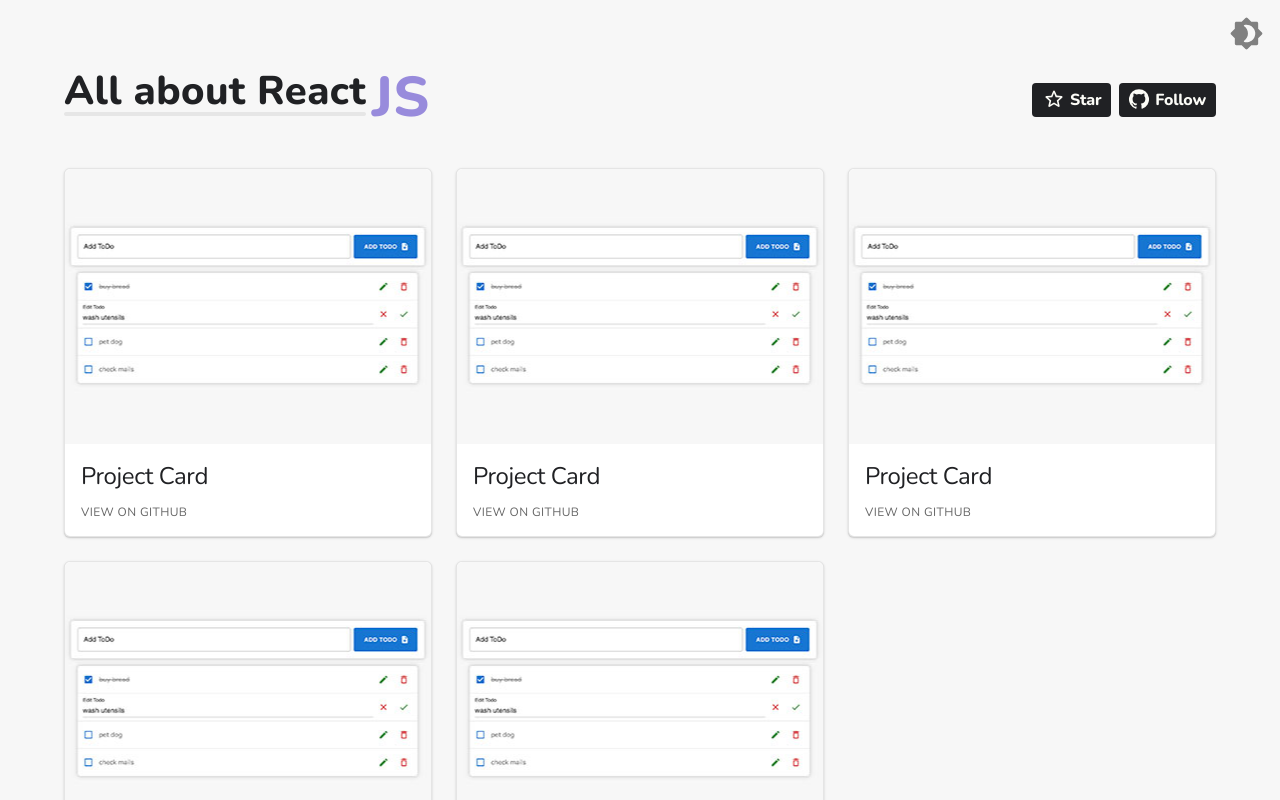
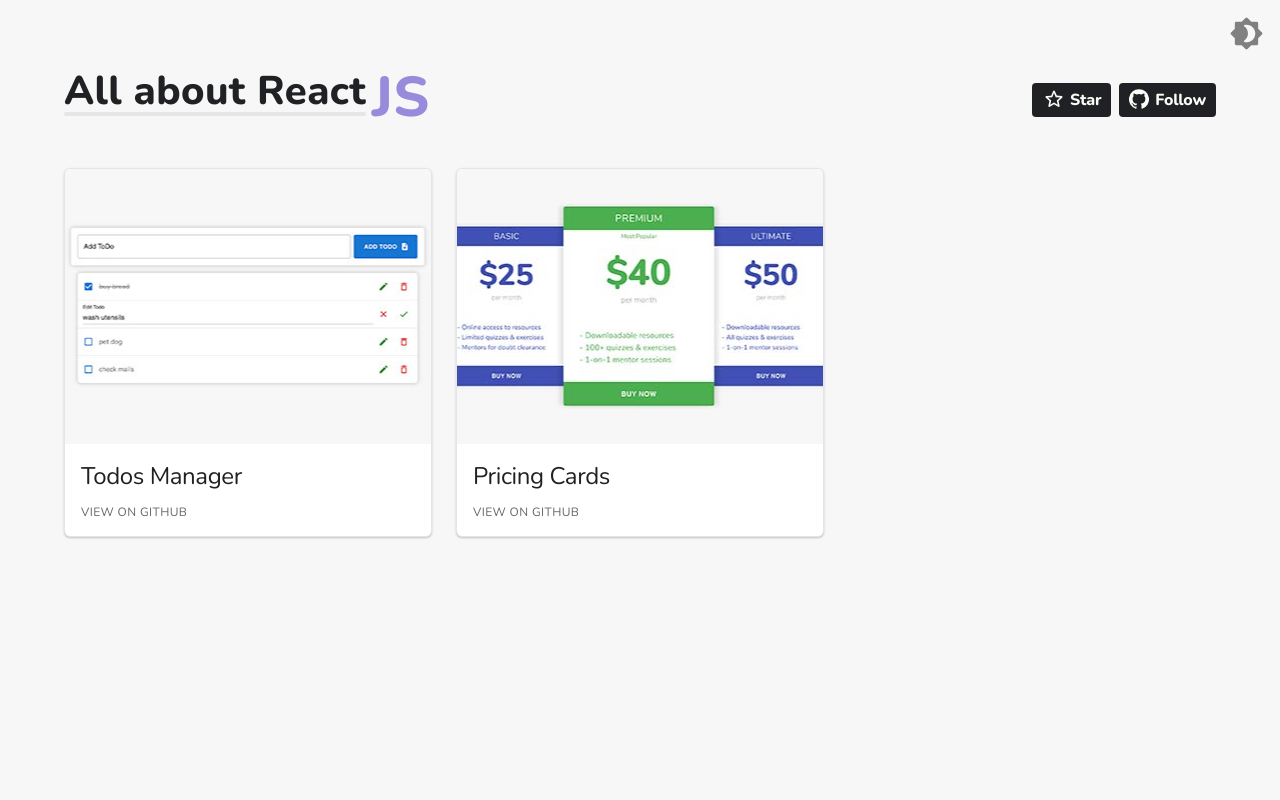
Before and after one commit to DemonDaddy22/all-about-reactJS, a React (Create React App) app: page / in a window 1280 px wide. Shown: the top 800 px of the page. Built offline with nearby package versions, Linux system fonts and the light colour scheme.

Commit message:
add project data to projects list

```diff
--- a/src/components/Home/components/ProjectCard/index.js
+++ b/src/components/Home/components/ProjectCard/index.js
@@ -1,20 +1,23 @@
 import React from 'react';
 
 import classes from './styles.module.css';
-import todosDarkImage from '../../../../images/todos_dark.jpg';
-import todosLightImage from '../../../../images/todos_light.jpg';
-import { themed } from '../../../../utils/theme';
 
 export default class ProjectCard extends React.Component {
 
+    handleClick = e => url => {
+        e.preventDefault();
+        window.open(url);
+    }
+
     render = () => {
+        const { title, image, projectPath, githubLink } = this.props;
 
-        return <div className={classes.cardContainer}>
+        return <div className={classes.cardContainer} onClick={(e) => this.handleClick(e)(projectPath)}>
             <div className={classes.cardImage}
-                style={{ backgroundImage: `url(${themed(todosLightImage, todosDarkImage)}`, backgroundSize: 'cover', backgroundPosition: 'center' }}></div>
+                style={{ backgroundImage: `url(${image})`, backgroundSize: 'cover', backgroundPosition: 'center' }}></div>
             <div className={classes.cardContent}>
-                <div className={classes.cardTitle}>Project Card</div>
-                <div className={classes.cardLink}>View on GitHub</div>
+                <div className={classes.cardTitle}>{title}</div>
+                <div className={classes.cardLink} onClick={(e) => this.handleClick(e)(githubLink)}>View on GitHub</div>
             </div>
         </div>;
     }
--- a/src/components/Home/index.js
+++ b/src/components/Home/index.js
@@ -32,11 +32,8 @@ export default class Home extends React.Component {
                 </div>
             </div>
             <div className={classes.projectsContainer}>
-                <ProjectCard />
-                <ProjectCard />
-                <ProjectCard />
-                <ProjectCard />
-                <ProjectCard />
+                {projects.map(project => <ProjectCard key={`project-${project.sequence}`} title={project.title}
+                    image={project.image} projectPath={project.projectPath} githubLink={project.githubLink} />)}
             </div>
         </div>
     </Page>;
--- a/src/components/Home/projects.js
+++ b/src/components/Home/projects.js
@@ -1,3 +1,10 @@
+import todosDarkImage from '../../images/todos_dark.jpg';
+import todosLightImage from '../../images/todos_light.jpg';
+import pricingDarkImage from '../../images/pricing_dark.jpg';
+import pricingLightImage from '../../images/pricing_light.jpg';
+import { themed } from '../../utils/theme';
+
 export const projects = [
-    { sequence: '', title: '', image: '', projectLink: '' }
+    { sequence: '1', title: 'Todos Manager', image: themed(todosLightImage, todosDarkImage), projectPath: '/#/todos', githubLink: 'https://github.com/DemonDaddy22/all-about-reactJS/tree/master/src/components/Todos' },
+    { sequence: '2', title: 'Pricing Cards', image: themed(pricingLightImage, pricingDarkImage), projectPath: '/#/pricing-cards', githubLink: 'https://github.com/DemonDaddy22/all-about-reactJS/tree/master/src/components/PricingCards' },
 ];
```
